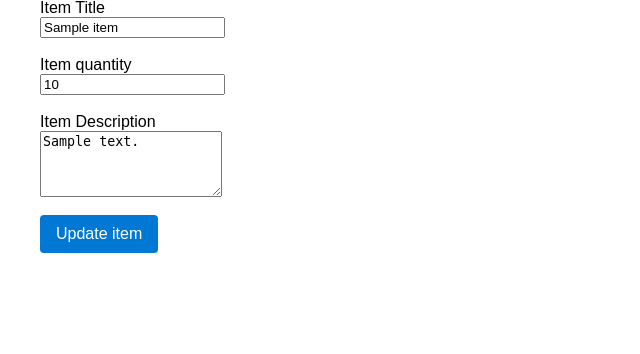
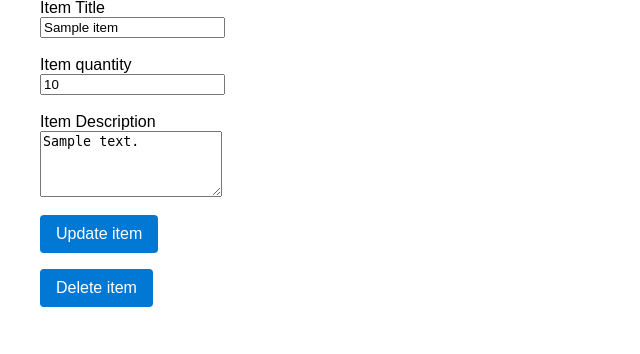
Before and after one commit to ThebumGreg/inventory, a Python web app: template app/templates/edit_item.html in a window 1280 px wide. Shown: the part 161-515 px from the top of the page, without its empty margins (0-640 px from the left). Run offline with Jinja, Linux system fonts and the light colour scheme; the template is opened without the code that fills it: most values are stand-ins (such as "Sample title", 1, 10 or a date in 2020).

Commit message:
all done

```diff
--- a/app/templates/edit_item.html
+++ b/app/templates/edit_item.html
@@ -3,8 +3,6 @@
 {% block content %}
 
 <h1>Edit Item</h1>
-
-<form method="POST">
 
 <label>Item Title</Title></label><br>
 <input type="text" name="title" value="{{ item.name }}">
@@ -21,10 +19,21 @@
 
 <br><br>
 
- <button type="submit" class="button">
+<form method="POST">
+
+ <button type="submit" class="button" name="action" value="update">
     Update item
 </button>
 
 </form>
 
+<form method="POST"></form>
+
+ <button type="submit" class="button" name="action" value="delete">
+    Delete item
+</button>
+
+</form>
+
+
 {% endblock %}
--- a/run.py
+++ b/run.py
@@ -3,4 +3,5 @@ from app import create_app
 app = create_app()
 
 if __name__ == "__main__":
-    app.run(debug=True)
+    app.run(host="0.0.0.0", port=5000, debug=True)
+    #app.run(debug=True)
```
Also changed, not shown: app/routes.py (+7 -0 lines), instance/inventory.db.
